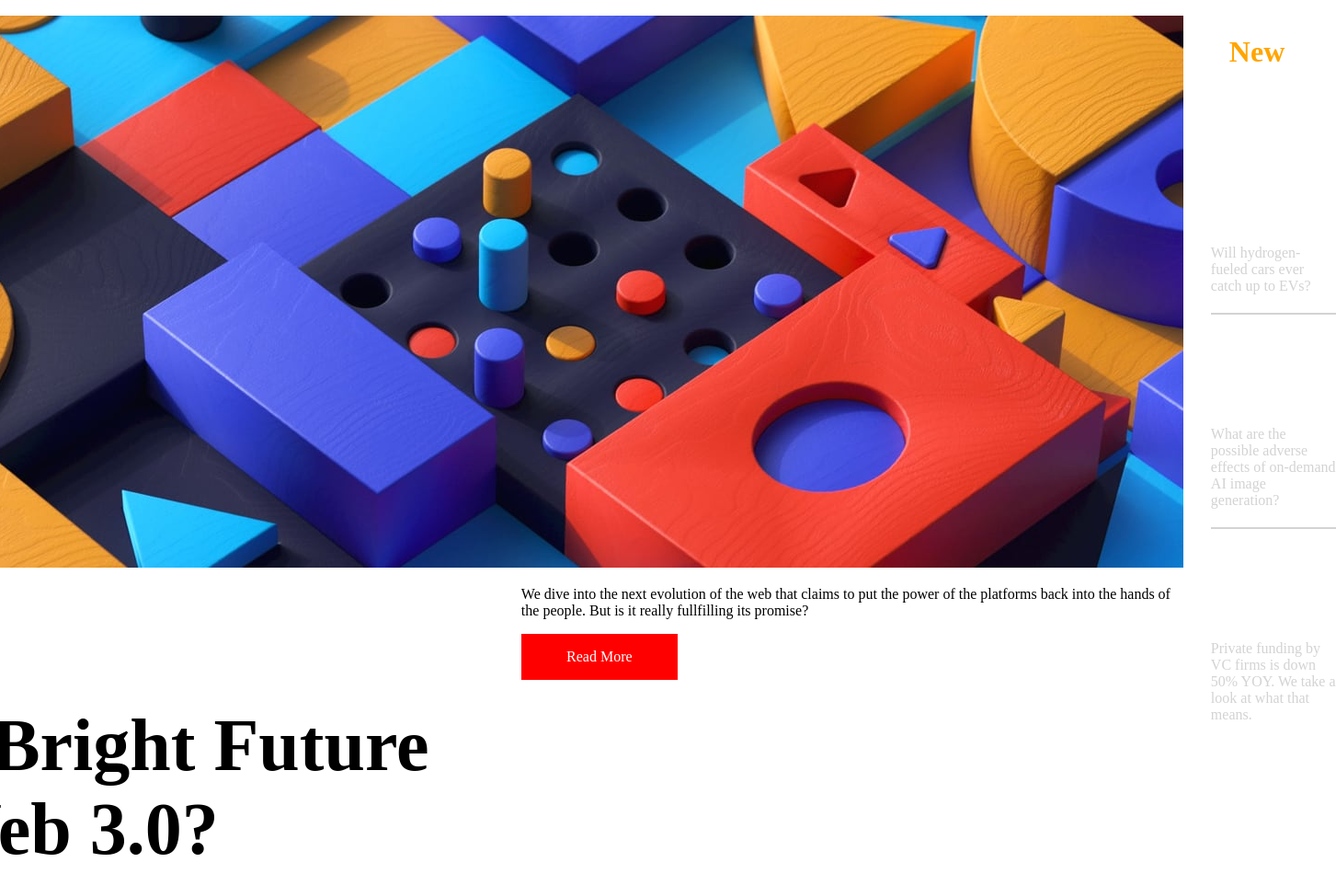
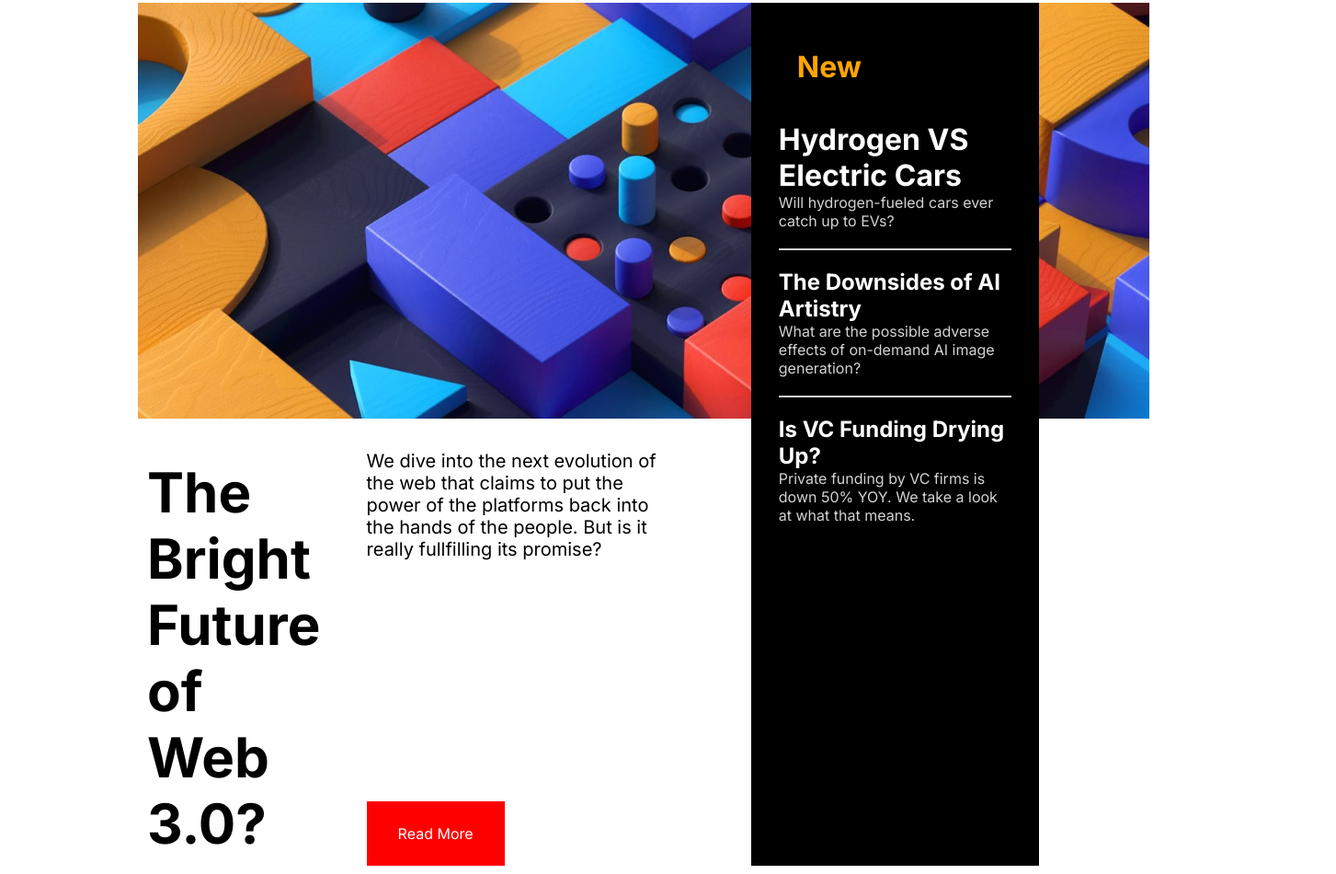
Before and after one commit to usr-0123/News-Homepage-Coding-Challenge, a plain HTML site: page index.html in a window 1280 px wide. Shown: the part 141-1091 px from the top of the page at 92% size, 1453 px wide, since content can reach past the window. Drawn offline with Linux system fonts and the light colour scheme.

Commit message:
Commit 1

```diff
--- a/index.html
+++ b/index.html
@@ -24,7 +24,7 @@
         <div class="container_1">
             <div class="container_1_1">
                 <div class="img_1">
-                    <img src="./assets/images/image-web-3-desktop.jpg" class="menu" alt="image-web-3-desktop.jpg">
+                    <img src="./assets/images/image-web-3-desktop.jpg" class="menu" alt="image-web-3-desktop.jpg" width="1100px">
                 </div>
                 <div class="content_1">
                     <div class="content_1a">
@@ -34,7 +34,7 @@
                     </div>
 
                     <div class="content_1b">
-                        <p>We dive into the next evolution of the web that claims to put the power of the platforms back into the hands of the people. But is it really fullfilling its promise?</p>
+                        <p class="paragraph_1">We dive into the next evolution of the web that claims to put the power of the platforms back into the hands of the people. But is it really fullfilling its promise?</p>
                         <p class="read_more">Read More</p>
                     </div>
 
--- a/style.css
+++ b/style.css
@@ -1,9 +1,18 @@
+@import url('https://fonts.googleapis.com/css2?family=Inter:wght@400;700;800&display=swap');
+
+*{
+    font-family: 'Inter', sans-serif;
+    box-sizing: border-box;
+    padding: 0;
+    margin: 0;
+}
+
 .container{
     display: flex;
     flex-direction: column;
-    justify-content: space-between;
-    align-items: center;
-    padding: 50px;
+    /* justify-content: space-between;
+    align-items: center; */
+    margin: 50px 150px 100px 150px;
 }
 
 .container_header{
@@ -11,7 +20,8 @@
     flex-direction: row;
     align-items: center;
     justify-content: space-between;
-    height: 100px;
+    margin-bottom: 50px;
+    /* height: 100px; */
     /* gap: 20px; */
 }
 
@@ -19,39 +29,48 @@
 .container_menu{
     display: flex;
     flex-direction: row;
-    gap: 20px;
+    gap: 100px;
     justify-content: space-around;
 }
 
 .container_1{
     display: flex;
     flex-direction: row;
-    gap: 30px;
+    gap: 20px;
+    margin-bottom: 50px;
+    /* height: 66%; */
 }
 
 .container_1_1{
     display: flex;
     flex-direction: column;
-    /* width: 70%; */
+    width: 66%;
+    gap: 30px;
 }
 
 .Bright{
-    font-size: 80px;
+    font-size: 60px;
+    font-weight: 600px;
     padding: 10px;
+    width: 100%;
+    /* background-color: lightgreen; */
+}
+
+.paragraph_1{
+    font-size: 20px;
 }
 
 .read_more{
     display: flex;
     justify-content: center;
     align-items: center;
-    height: 30px;
+    height: 70px;
     width: 150px;
     padding: 10px;
     color: white;
     background-color: red;
 }
 
-ghg
 
 .container_1_2{
     display: flex;
@@ -59,7 +78,7 @@ ghg
     /* gap: 20px; */
     padding: 30px;
     background-color: black;
-    /* width: 20%; */
+    width: 33%;
 }
 
 .new_header{
@@ -84,7 +103,7 @@ ghg
 .content_1{
     display: flex;
     flex-direction: row;
-    gap: 20px;
+    gap: 40px;
 }
 
 .content_1a{
@@ -92,7 +111,13 @@ ghg
 }
 
 .content_1b{
-    width: 50%;
+    display: flex;
+    flex-direction: column;
+    align-items: start;
+    justify-content: space-between;
+    width: 587px;
+    margin-right: 50px;
+    padding-right: 30px;
 }
 
 .container_2{
```
